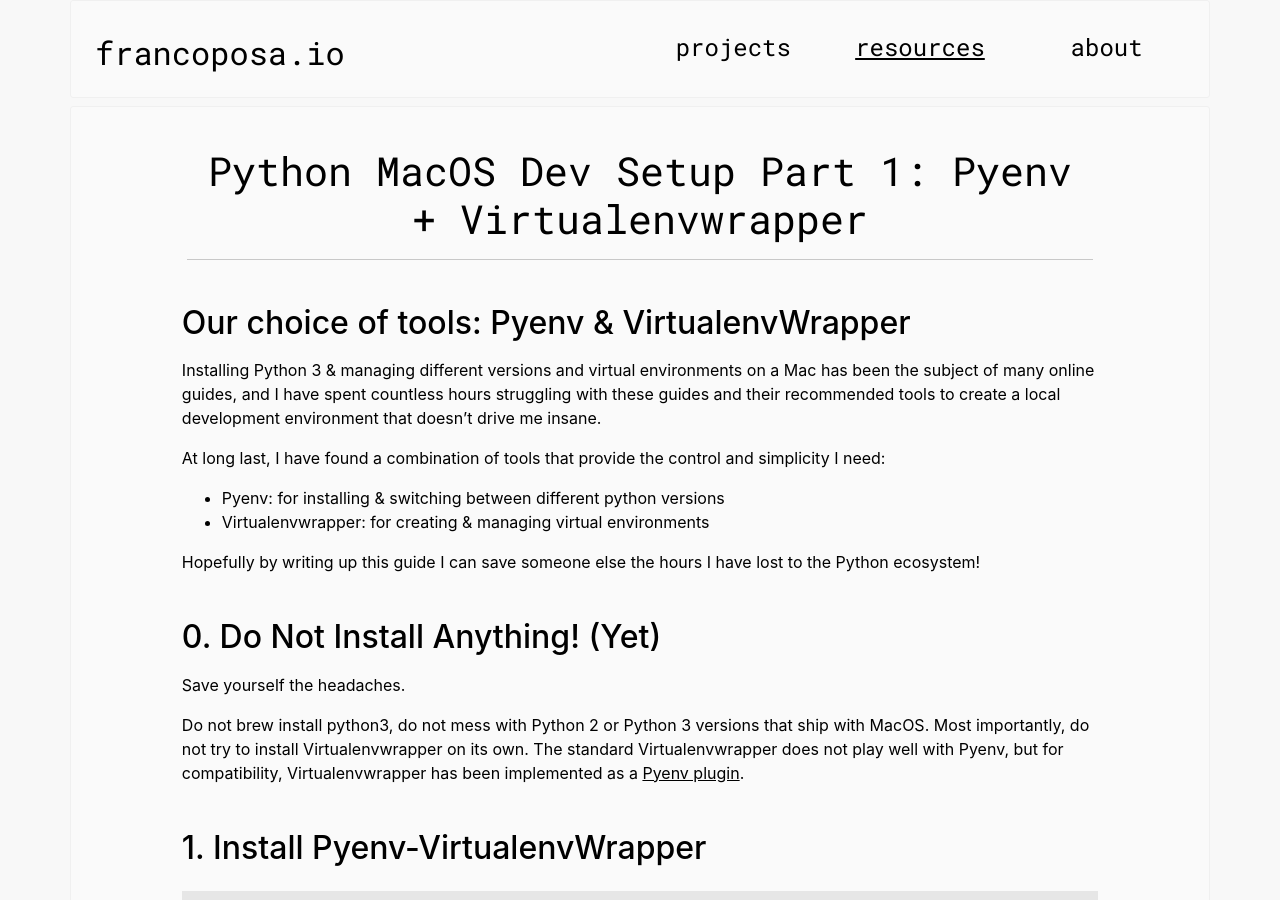
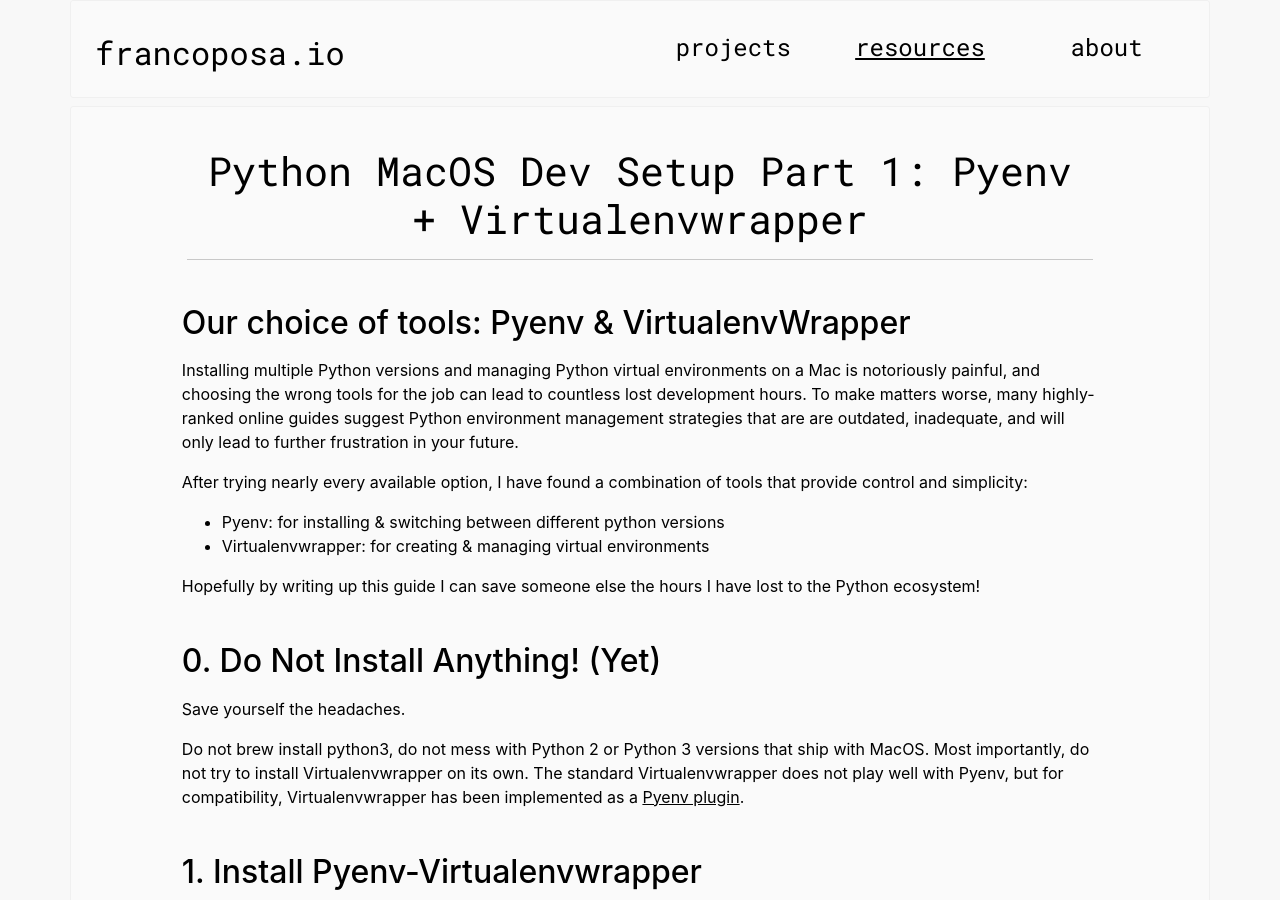
Before and after one commit to francojposa/personal-site, a Jekyll site: the page built from _dev_setup_guides/python-setup-macos.md, in a window 1280 px wide and 900 px high. Built offline with Jekyll 4.4.1, drawn with Linux system fonts in a browser that asks for light colours; some of the changed text lies outside the part shown.

Commit message:
Copy changes

````diff
--- a/_dev_setup_guides/python-setup-macos.md
+++ b/_dev_setup_guides/python-setup-macos.md
@@ -8,9 +8,9 @@
 
 ## Our choice of tools: Pyenv & VirtualenvWrapper
 
-Installing Python 3 & managing different versions and virtual environments on a Mac has been the subject of many online guides, and I have spent countless hours struggling with these guides and their recommended tools to create a local development environment that doesn't drive me insane.
+Installing multiple Python versions and managing Python virtual environments on a Mac is notoriously painful, and choosing the wrong tools for the job can lead to countless lost development hours. To make matters worse, many highly-ranked online guides suggest Python environment management strategies that are are outdated, inadequate, and will only lead to further frustration in your future.
 
-At long last, I have found a combination of tools that provide the control and simplicity I need:
+After trying nearly every available option, I have found a combination of tools that provide control and simplicity:
 
  * Pyenv:  for installing & switching between different python versions
  * Virtualenvwrapper:  for creating & managing virtual environments
@@ -23,7 +23,7 @@
 
 Do not brew install python3, do not mess with Python 2 or Python 3 versions that ship with MacOS. Most importantly, do not try to install Virtualenvwrapper on its own. The standard Virtualenvwrapper does not play well with Pyenv, but for compatibility, Virtualenvwrapper has been implemented as a [Pyenv plugin](https://github.com/pyenv/pyenv/wiki/Plugins).
 
-## 1. Install Pyenv-VirtualenvWrapper
+## 1. Install Pyenv-Virtualenvwrapper
 
 ```
 % brew install pyenv-virtualenvwrapper
````
Also changed, not shown: other parts of _dev_setup_guides/python-setup-macos.md (+2 -2 lines), _dev_setup_guides/golang-setup-macos.md (+1 -1 lines), _dev_setup_guides/initial-dev-setup-macos.md (+2 -2 lines).
